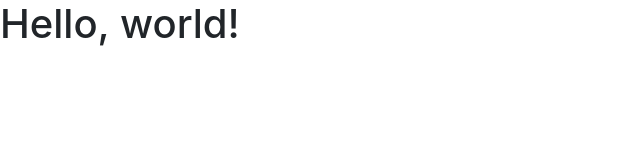
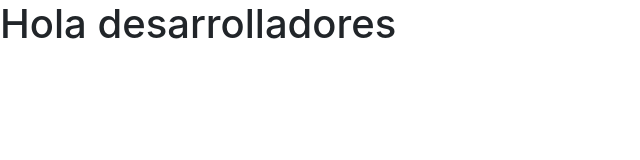
Before and after one commit to gabgustavo/framework, a plain HTML site: page index.html in a window 1280 px wide. Shown: the whole page, without its empty margins (0-640 px from the left). Drawn offline with nearby package versions, Linux system fonts and the light colour scheme.

Commit message:
Update index.html
pruebas de edición múltiple

```diff
--- a/index.html
+++ b/index.html
@@ -11,7 +11,7 @@
     <title>Hello, world!</title>
   </head>
   <body>
-    <h1>Hello, world!</h1>
+    <h1>Hola desarrolladores</h1>
 
     <!-- Optional JavaScript -->
     <!-- jQuery first, then Popper.js, then Bootstrap JS -->
```
